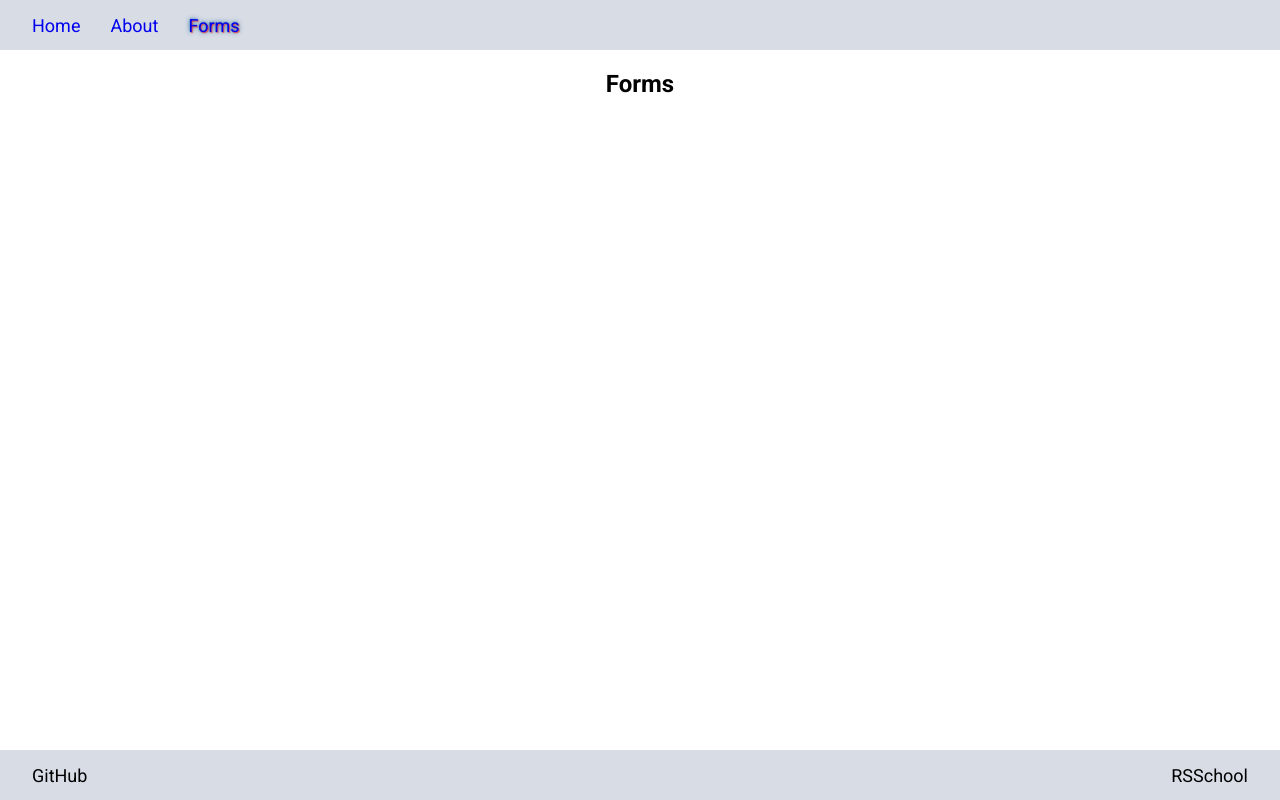
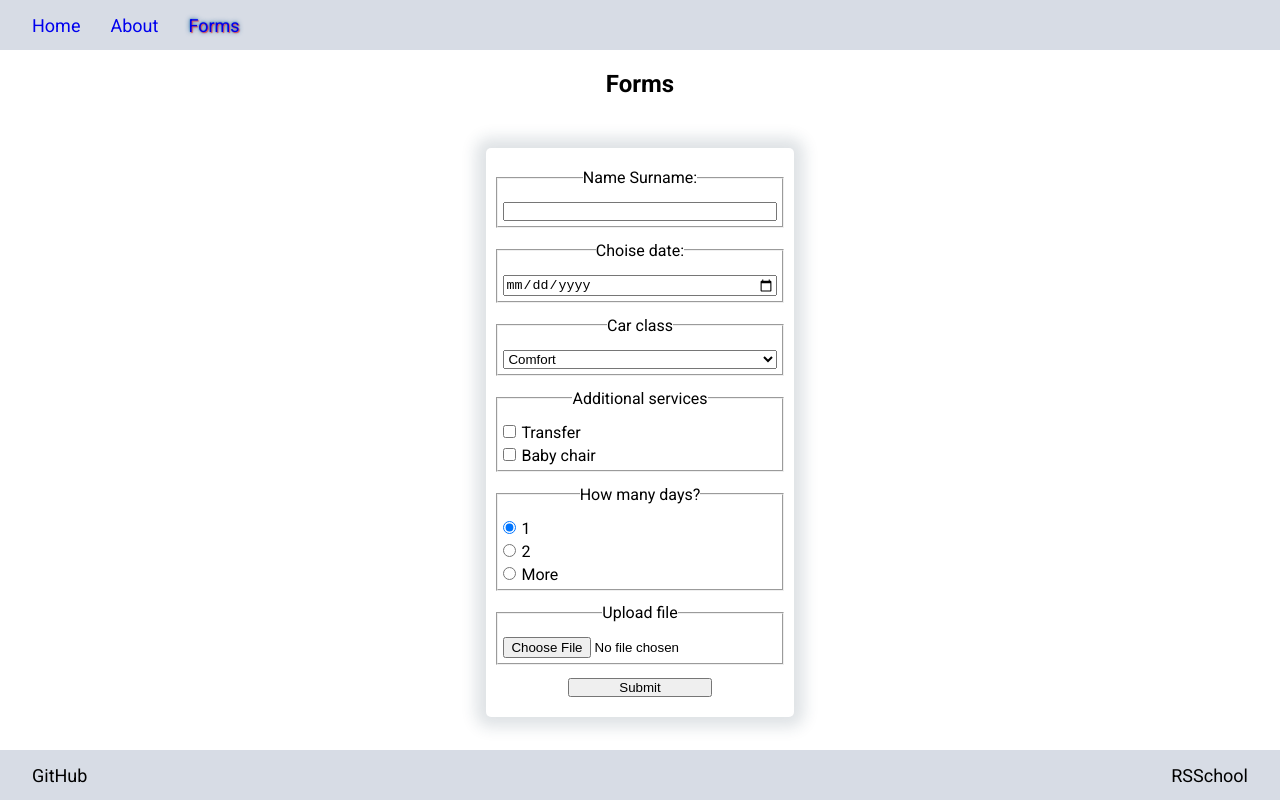
Before and after one commit to IliasovDamir/rsschool-react, a React (Create React App) app: page /forms in a window 1280 px wide. Built offline with nearby package versions, Linux system fonts and the light colour scheme.

Commit message:
feat: add form render and styles

```diff
--- a/src/components/Forms/Forms.css
+++ b/src/components/Forms/Forms.css
@@ -0,0 +1,40 @@
+.section_forms form {
+  display: flex;
+  flex-direction: column;
+  gap: 0.8em;
+  border-radius: 5px;
+  -webkit-box-shadow: 0px 0px 15px 10px rgba(34, 60, 80, 0.15);
+  -moz-box-shadow: 0px 0px 15px 10px rgba(34, 60, 80, 0.15);
+  box-shadow: 0px 0px 15px 10px rgba(34, 60, 80, 0.15);
+  padding: 20px 10px;
+  min-width: 40%;
+}
+
+.section_forms form input:hover {
+  cursor: pointer;
+}
+
+.section_forms form fieldset {
+  display: flex;
+  flex-direction: column;
+  gap: 4px;
+  padding: 5px;
+}
+
+.section_forms form fieldset legend {
+  margin: 10px auto;
+}
+
+.section_forms form fieldset input[type=radio],
+.section_forms form fieldset input[type=checkbox] {
+  margin-right: 5px;
+}
+
+.section_forms form input[type=submit] {
+  width: 50%;
+  margin: 0 auto;
+}
+
+.section_forms form input[type=submit]:hover {
+  background-color: #13d34d;
+}
--- a/src/components/Forms/Forms.tsx
+++ b/src/components/Forms/Forms.tsx
@@ -0,0 +1,88 @@
+import React, { Component } from 'react';
+import './Forms.css';
+
+type Props = Record<string, unknown>;
+type Ref = React.RefObject<HTMLInputElement>;
+
+class Forms extends Component {
+  nameInput: Ref;
+  dateInput: Ref;
+  checkInput: Ref;
+  radioInput: Ref;
+  fileInput: Ref;
+
+  constructor(props: Props) {
+    super(props);
+    this.handleSubmit = this.handleSubmit.bind(this);
+    this.nameInput = React.createRef();
+    this.dateInput = React.createRef();
+    this.checkInput = React.createRef();
+    this.radioInput = React.createRef();
+    this.fileInput = React.createRef();
+  }
+
+  handleSubmit = (event: React.FormEvent<HTMLFormElement>) => {
+    event.preventDefault();
+    alert(this.nameInput.current!.value);
+  };
+
+  render() {
+    return (
+      <form onSubmit={(event) => this.handleSubmit(event)}>
+        <fieldset>
+          <legend>Name Surname:</legend>
+          <input type="text" ref={this.nameInput} />
+        </fieldset>
+        <fieldset>
+          <legend>Choise date:</legend>
+          <input type="date" ref={this.dateInput} />
+        </fieldset>
+        <fieldset>
+          <legend>Car class</legend>
+          <select defaultValue="value2">
+            <option value="value1">Econom</option>
+            <option value="value2">Comfort</option>
+            <option value="value3">Premium</option>
+          </select>
+        </fieldset>
+        <fieldset>
+          <legend>Additional services</legend>
+          <label>
+            <input type="checkbox" name="1" id="1" ref={this.checkInput} />
+            Transfer
+          </label>
+          <label>
+            <input type="checkbox" name="2" id="1" ref={this.checkInput} />
+            Baby chair
+          </label>
+        </fieldset>
+        <fieldset>
+          <legend>How many days?</legend>
+          <div>
+            <label>
+              <input type="radio" ref={this.radioInput} name="radio" value="1" checked />1
+            </label>
+          </div>
+          <div>
+            <label>
+              <input type="radio" ref={this.radioInput} name="radio" value="bbbb" />2
+            </label>
+          </div>
+          <div>
+            <label>
+              <input type="radio" ref={this.radioInput} name="radio" value="bbbb" />
+              More
+            </label>
+          </div>
+        </fieldset>
+        <fieldset>
+          <legend>Upload file</legend>
+          <input type="file" ref={this.fileInput} />
+        </fieldset>
+        <input type="submit" value="Submit" />
+      </form>
+    );
+  }
+}
+
+export default Forms;
--- a/src/pages/FormsPage/FormsPage.tsx
+++ b/src/pages/FormsPage/FormsPage.tsx
@@ -1,12 +1,13 @@
+import Forms from 'components/Forms/Forms';
 import React, { Component } from 'react';
 import './FormsPage.css';
-// import Forms from '../../components/Forms/Forms';
 
 class FormsPage extends Component {
   render() {
     return (
       <section className="section_forms">
         <h1>Forms</h1>
+        <Forms />
       </section>
     );
   }
```
